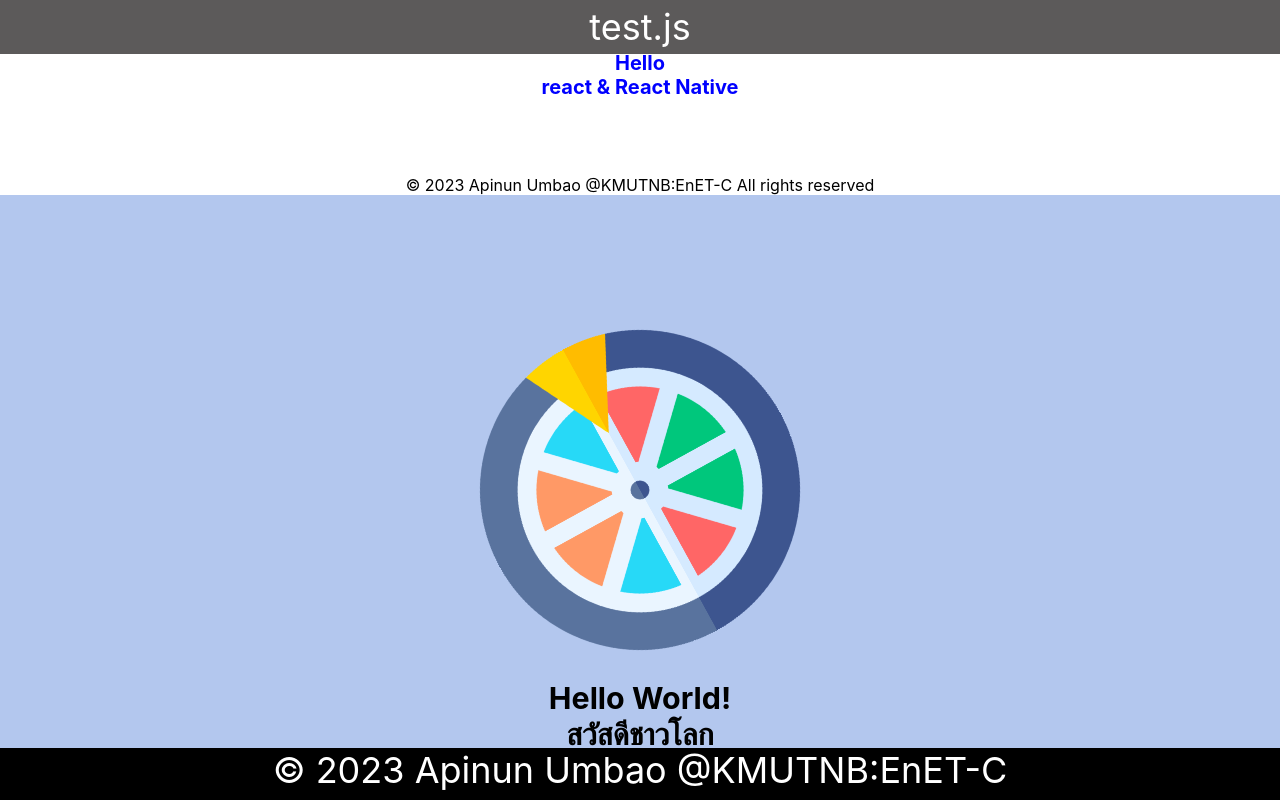
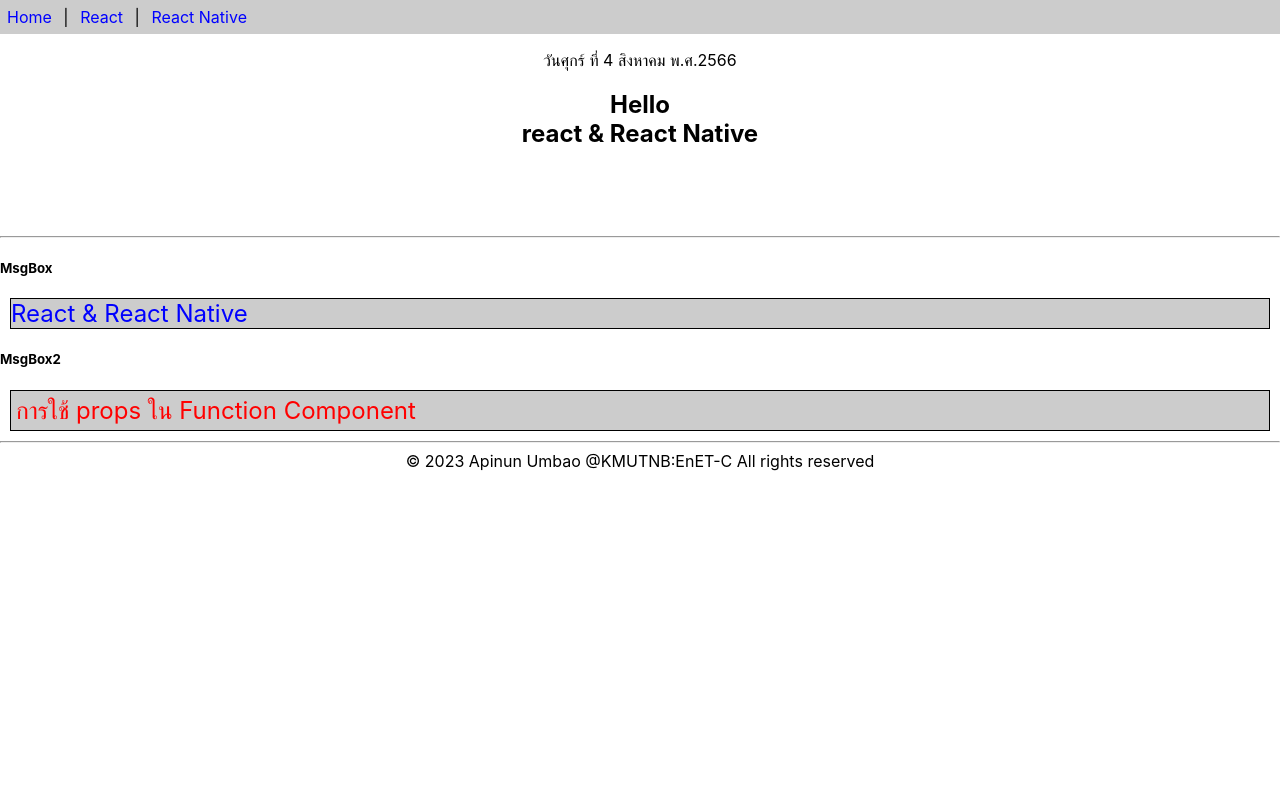
Before and after one commit to NoteAP00/ReactClass_KMUTNB, a React (Create React App) app in the folder app1/: page / in a window 1280 px wide. Shown: the top 800 px of the page. Built offline with nearby package versions, Linux system fonts and the light colour scheme.

Commit message:
Finish ppt_05

```diff
--- a/app1/src/App.js
+++ b/app1/src/App.js
@@ -2,10 +2,35 @@
 // import './App.css';
 import React from 'react';
 import { Header, Content, Footer } from './func-components'
-
+import Calendar from './class-components';
+import MsgBox from './class-props';
+import MsgBox2 from './func-props';
 function App() {
   return (
-    [<Header/>, <Content/>, <Footer/>]
+    <>
+      <Header />
+      <p><center><Calendar /></center></p>
+      <Content />
+      <hr />
+      <h5>MsgBox</h5>
+      <MsgBox
+        text='React & React Native'
+        color='blue'
+        bgcolor='#ccc'
+        fontSize='18pt'
+        border='1px solid black'
+      />
+      <h5>MsgBox2</h5>
+      <MsgBox2
+        text='การใช้ props ใน Function Component'
+        color='red'
+        bgColor='#ccc'
+        fontSize='18pt'
+        border='1px solid black'
+      />
+      <hr />
+      <Footer />
+    </>
   );
 }
 
--- /dev/null
+++ b/app1/src/class-components.js
@@ -0,0 +1,18 @@
+import React , {Component} from "react";
+
+export default class Calendar extends Component {
+    getDate() {
+        const dayName = ['อาทิตย์', 'จันทร์', 'อังคาร', 'พุธ','พฤหัสบดี', 'ศุกร์', 'เสาร์']
+        const monthName = ['มกราคม', 'กุมภาพันธ์', 'มีนาคม','เมษายน', 'พฤษภาคม', 'มิถุนายน','กรกฎาคม', 'สิงหาคม', 'กันยายน','ตุลาคม', 'พฤศจิกายน', 'ธันวาคม']
+        const date = new Date()
+        const weekDay = dayName[date.getDay()]
+        const day = date.getDate()
+        const month = monthName[date.getMonth()]
+        const year = date.getFullYear() + 543
+        return `วัน${weekDay} ที่ ${day} ${month} พ.ศ.${year}`
+    }
+
+    render() {
+        return <div>{this.getDate()}</div>
+    }
+}
--- /dev/null
+++ b/app1/src/class-props.js
@@ -0,0 +1,24 @@
+import React,{Component} from "react";
+
+export default class MsgBox extends Component {
+/*
+    constructor(props) {
+        super(props)
+    }
+*/
+    render() {
+        const divStyle = {
+            margin: '10px',
+            padding: '5x',
+            color: this.props.color,
+            backgroundColor: this.props.bgcolor,
+            fontSize: this.props.fontSize,
+            border: this.props.border
+        }
+        return (
+            <div style={divStyle}>
+                {this.props.text}
+            </div>
+        )
+    }
+}
--- a/app1/src/func-components.js
+++ b/app1/src/func-components.js
@@ -18,7 +18,7 @@
 
 export function Content() {
     return (
-        <div style={{ textAlign: 'center' }}>
+        <div style={{ textAlign: 'center'}}>
             <h2>Hello <br />react & React Native</h2>
             <br /><br /><br />
         </div>
--- /dev/null
+++ b/app1/src/func-props.js
@@ -0,0 +1,17 @@
+import React from "react";
+
+export default function MsgBox2(props) {
+    const divStyle = {
+        margin: '10px',
+        padding: '5px',
+        color: props.color,
+        backgroundColor: props.bgColor,
+        fontSize: props.fontSize,
+        border: props.border
+    }
+    return (
+        <div style={divStyle}>
+            {props.text}
+        </div>
+    )
+}
--- a/app1/src/index.js
+++ b/app1/src/index.js
@@ -1,7 +1,7 @@
 import React from "react";
 import ReactDOM from "react-dom/client";
 import "./index.css";
-import Test from "./test";
+// import Test from "./test";
 import App from "./App";
 import reportWebVitals from "./reportWebVitals";
 
@@ -9,7 +9,7 @@
 root.render(
     <React.StrictMode >
         <App />
-        <Test />
+        {/* <Test /> */}
     </React.StrictMode>
 );
 console.log(root);
```
